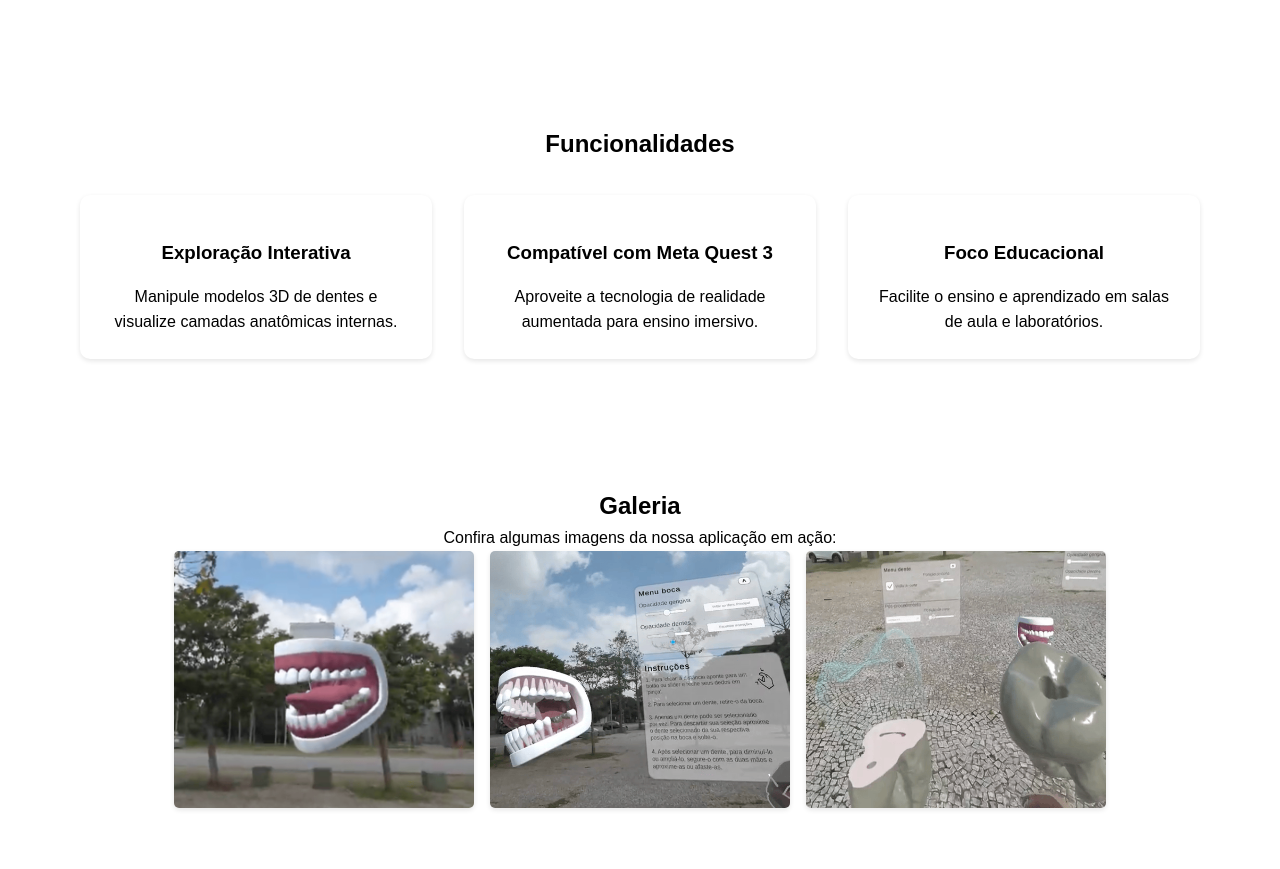
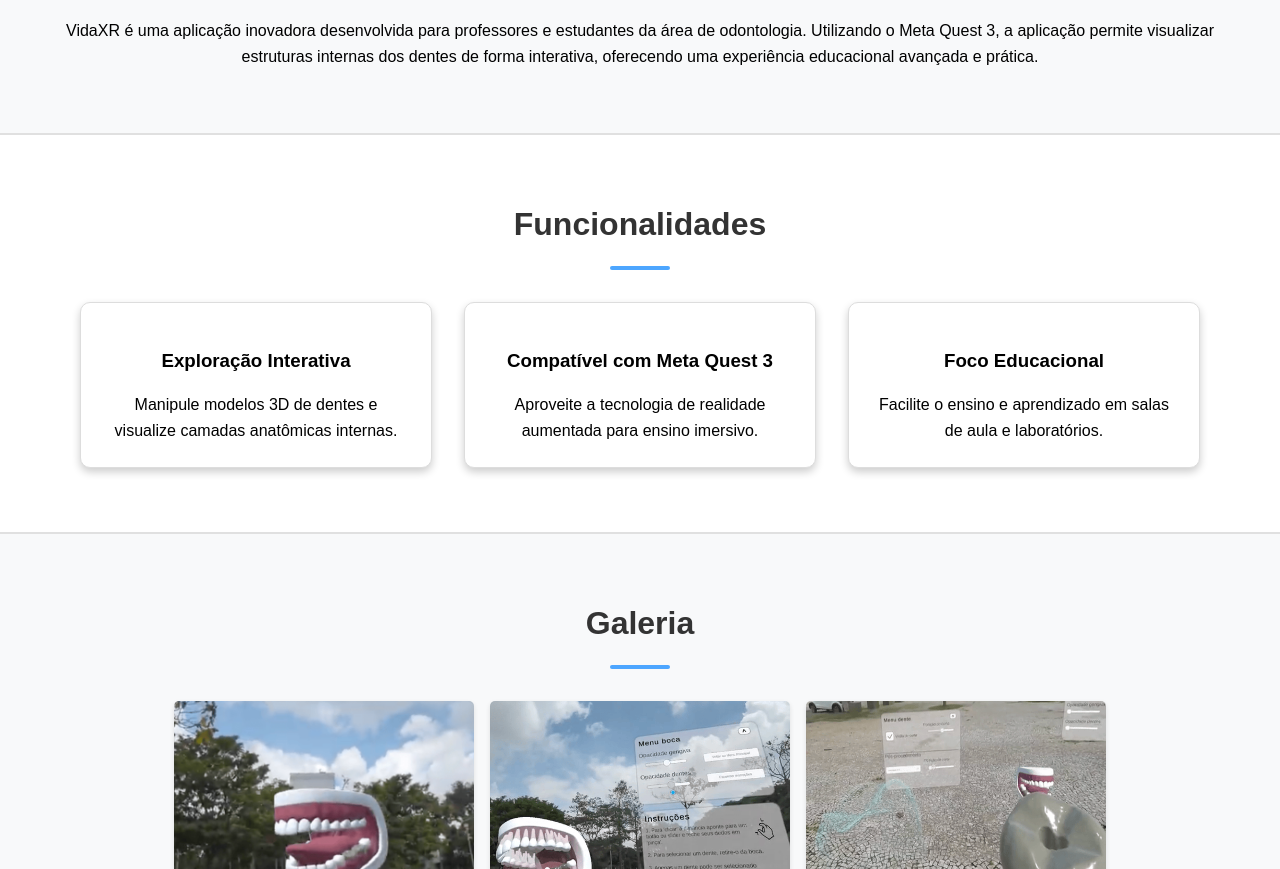
Before and after one commit to LucasCRamos/VidaXRLandingPage, a plain HTML site: page index.html in a window 1280 px wide. Shown: the part 783-1652 px from the top of the page. Drawn offline with Linux system fonts and the light colour scheme; a script that the page names is missing.

Commit message:
fix errors

```diff
--- a/index.html
+++ b/index.html
@@ -1,11 +1,13 @@
 <!DOCTYPE html>
 <html lang="en">
+
 <head>
     <meta charset="UTF-8">
     <meta name="viewport" content="width=device-width, initial-scale=1.0">
     <title>VidaXR - Educação em Realidade Aumentada</title>
     <link rel="stylesheet" href="style.css">
 </head>
+
 <body>
     <!-- Cabeçalho -->
     <header class="header">
@@ -25,9 +27,11 @@
             <h1>VidaXR</h1>
             <p>Transformando a educação odontológica com Realidade Aumentada.</p>
             <p>Explore estruturas internas anatômicas de dentes de forma interativa e imersiva.</p>
-            <button id="ctaButton">Monografia</button>
+            <!-- Botão com link para o PDF -->
+            <a href="monografia.pdf" target="_blank" class="button">Monografia</a>
         </div>
     </section>
+
 
     <!-- Sobre o Projeto -->
     <section id="about" class="about">
@@ -35,7 +39,8 @@
             <h2>Sobre o Projeto</h2>
             <p>
                 VidaXR é uma aplicação inovadora desenvolvida para professores e estudantes da área de odontologia.
-                Utilizando o Meta Quest 3, a aplicação permite visualizar estruturas internas dos dentes de forma interativa,
+                Utilizando o Meta Quest 3, a aplicação permite visualizar estruturas internas dos dentes de forma
+                interativa,
                 oferecendo uma experiência educacional avançada e prática.
             </p>
         </div>
@@ -66,23 +71,26 @@
     <section id="demo" class="demo">
         <div class="container">
             <h2>Galeria</h2>
-            <p>Confira algumas imagens da nossa aplicação em ação:</p>
             <div class="gallery">
-                <img src="image.png" alt="Imagem principal da aplicação">
-                <img src="image1.png" alt="Imagem 1 da aplicação">
-                <img src="image2.png" alt="Imagem 2 da aplicação">
+                <img src="image0.png" alt="Imagem 0">
+                <img src="image1.png" alt="Imagem 1">
+                <img src="image2.png" alt="Imagem 2">
             </div>
         </div>
     </section>
 
-<!-- Rodapé -->
-<footer class="footer">
-    <div class="container">
-        <p>&copy; 2024 VidaXR. Este projeto foi desenvolvido por <strong>Emilly Arcanjo</strong>, <strong>Izabela Marina</strong> e <strong>Lucas Ramos</strong>, sob a supervisão dos professores <strong>Ricardo Nakamura</strong> e <strong>Romero Tori</strong>. <br> Todos os direitos reservados.</p>
-    </div>
-</footer>
+
+    <!-- Rodapé -->
+    <footer class="footer">
+        <div class="container">
+            <p>&copy; 2024 VidaXR. Este projeto foi desenvolvido por <strong>Emilly Arcanjo</strong>, <strong>Izabela
+                    Marina</strong> e <strong>Lucas Ramos</strong>, sob a supervisão dos professores <strong>Ricardo
+                    Nakamura</strong> e <strong>Romero Tori</strong>. <br> Todos os direitos reservados.</p>
+        </div>
+    </footer>
 
 
     <script src="script.js"></script>
 </body>
+
 </html>
--- a/script.js
+++ /dev/null
@@ -1,8 +0,0 @@
-document.getElementById("ctaButton").addEventListener("click", function() {
-    alert("Saiba mais sobre o VidaXR e como ele pode revolucionar o ensino odontológico!");
-});
-
-document.getElementById("contactForm").addEventListener("submit", function(e) {
-    e.preventDefault();
-    alert("Obrigado por entrar em contato! Responderemos em breve.");
-});
--- a/style.css
+++ b/style.css
@@ -83,10 +83,59 @@ body {
 }
 
 /* Sobre, Funcionalidades e Galeria */
+/* Geral */
+/* Seções gerais */
 section {
-    padding: 4rem 0;
+    padding: 4rem 0; /* Espaçamento interno em cada seção */
     text-align: center;
 }
+
+/* Sobre o Projeto */
+.about {
+    background-color: #f8f9fa; /* Fundo cinza-claro para destacar */
+    border-bottom: 2px solid #e0e0e0; /* Linha sutil entre seções */
+}
+
+/* Funcionalidades */
+.features {
+    background-color: #ffffff; /* Fundo branco para contraste */
+    border-bottom: 2px solid #e0e0e0; /* Linha sutil entre seções */
+}
+
+/* Galeria */
+.demo {
+    background-color: #f8f9fa; /* Fundo cinza-claro para destaque */
+    padding-top: 4rem;
+    padding-bottom: 4rem;
+}
+
+
+/* Estilo dos títulos */
+section h2 {
+    font-size: 2rem;
+    margin-bottom: 2rem;
+    position: relative;
+    color: #333;
+}
+
+section h2::after {
+    content: "";
+    display: block;
+    width: 60px;
+    height: 4px;
+    background: #4DA6FF; /* Azul claro */
+    margin: 1rem auto 0 auto;
+    border-radius: 2px;
+}
+
+/* Linhas divisórias entre as seções */
+.section-divider {
+    width: 80%;
+    margin: 2rem auto;
+    border: 0;
+    border-top: 2px solid #ddd;
+}
+
 
 .features .feature-list {
     display: flex;
@@ -152,3 +201,19 @@ section {
     background: #333;
     color: #fff;
 }
+
+.feature-item {
+    flex: 1;
+    margin: 0 1rem;
+    background: #fff;
+    padding: 1.5rem;
+    border-radius: 10px;
+    box-shadow: 0 4px 8px rgba(0, 0, 0, 0.2); /* Sombra mais perceptível */
+    border: 1px solid #ddd; /* Borda leve para delimitar ainda mais */
+    transition: transform 0.2s, box-shadow 0.2s; /* Animação para hover */
+}
+
+.feature-item:hover {
+    transform: scale(1.05); /* Aumenta levemente o cartão ao passar o mouse */
+    box-shadow: 0 8px 16px rgba(0, 0, 0, 0.3); /* Sombra mais forte no hover */
+}
```
Also changed, not shown: image0.png (renamed from image.png).
